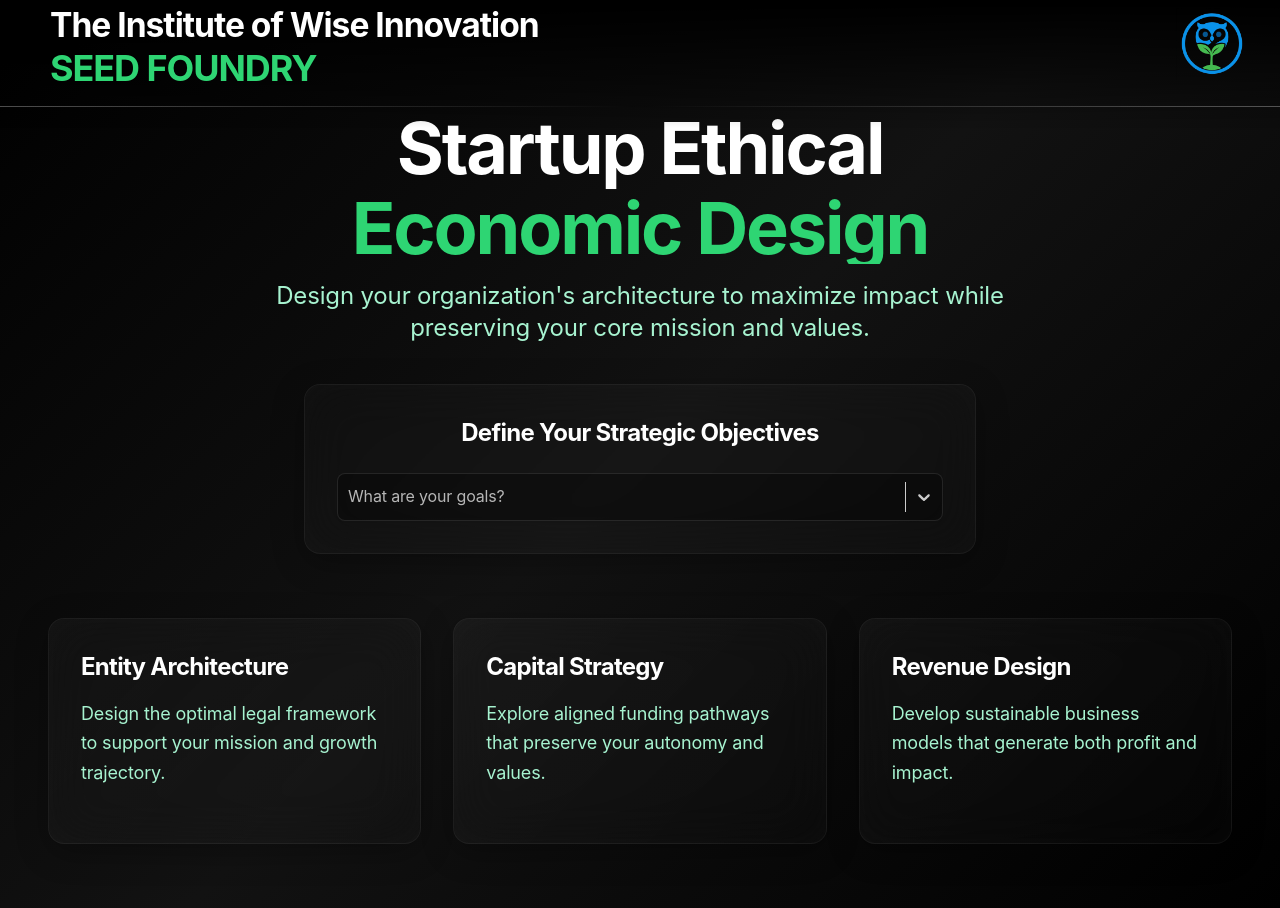
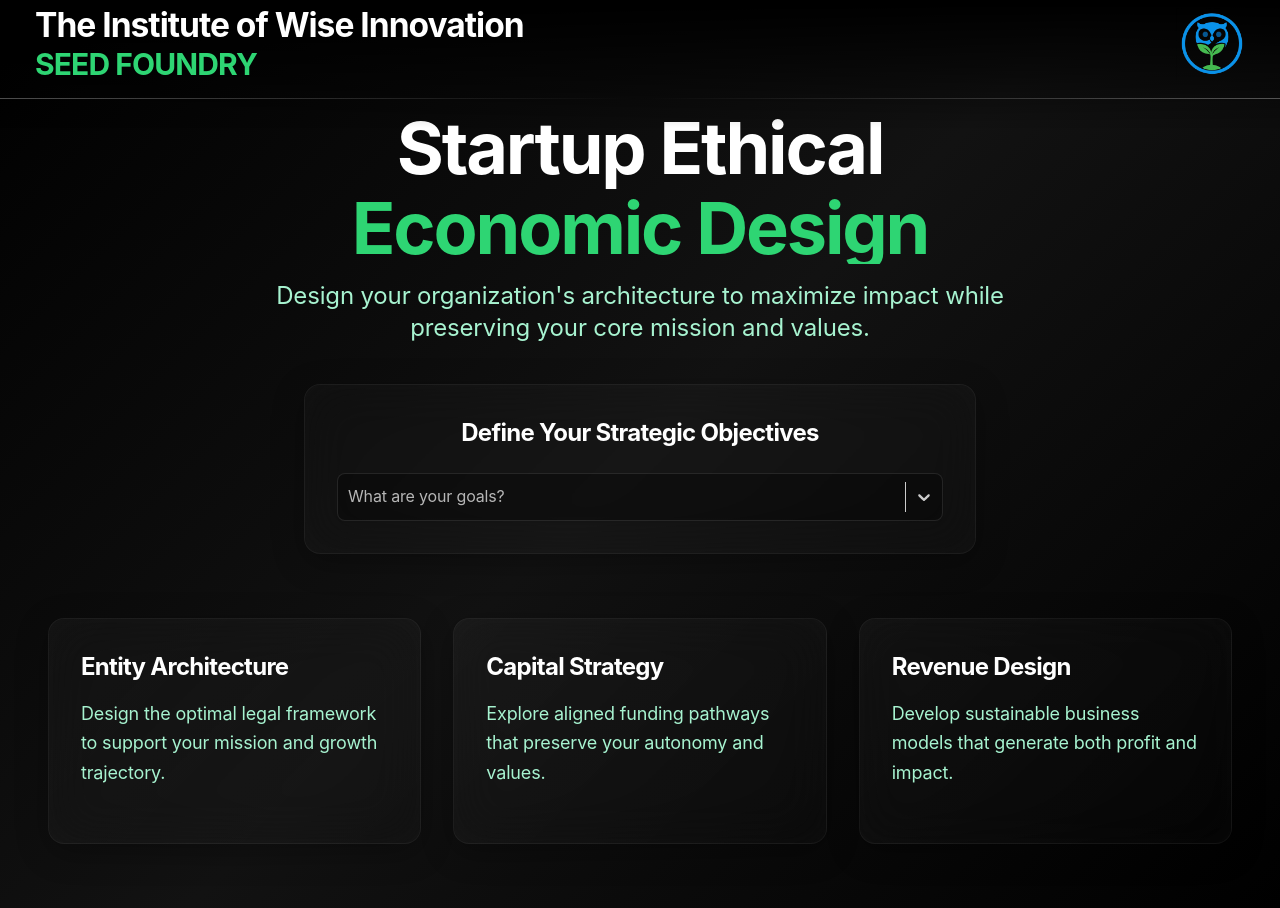
Before and after one commit to TurquoiseSound/SeedFoundry, a Next.js app: page / in a window 1280 px wide. Built offline with nearby package versions, Linux system fonts and the light colour scheme.

Commit message:
Update header text size and position

```diff
--- a/src/app/layout.tsx
+++ b/src/app/layout.tsx
@@ -23,10 +23,10 @@ export default function RootLayout({
       <body>
         <div className="top-fade"></div>
         <header className='header-container'>
-          <div className='max-w-7xl mx-auto pl-[50px] pr-4 sm:pr-6 lg:pr-8 py-1 relative flex justify-between items-start'>
+          <div className='max-w-7xl mx-auto pl-[35px] pr-4 sm:pr-6 lg:pr-8 py-1 relative flex justify-between items-start'>
             <Link href='/' className="flex flex-col">
               <h2 className='text-[2.1rem] font-bold text-white mb-0 leading-tight'>The Institute of Wise Innovation</h2>
-              <h3 className='text-[2.25rem] font-bold text-gradient leading-tight'>SEED FOUNDRY</h3>
+              <h3 className='text-[1.875rem] font-bold text-gradient leading-tight'>SEED FOUNDRY</h3>
             </Link>
             <Image
               src="/seed_logo.png"
```
